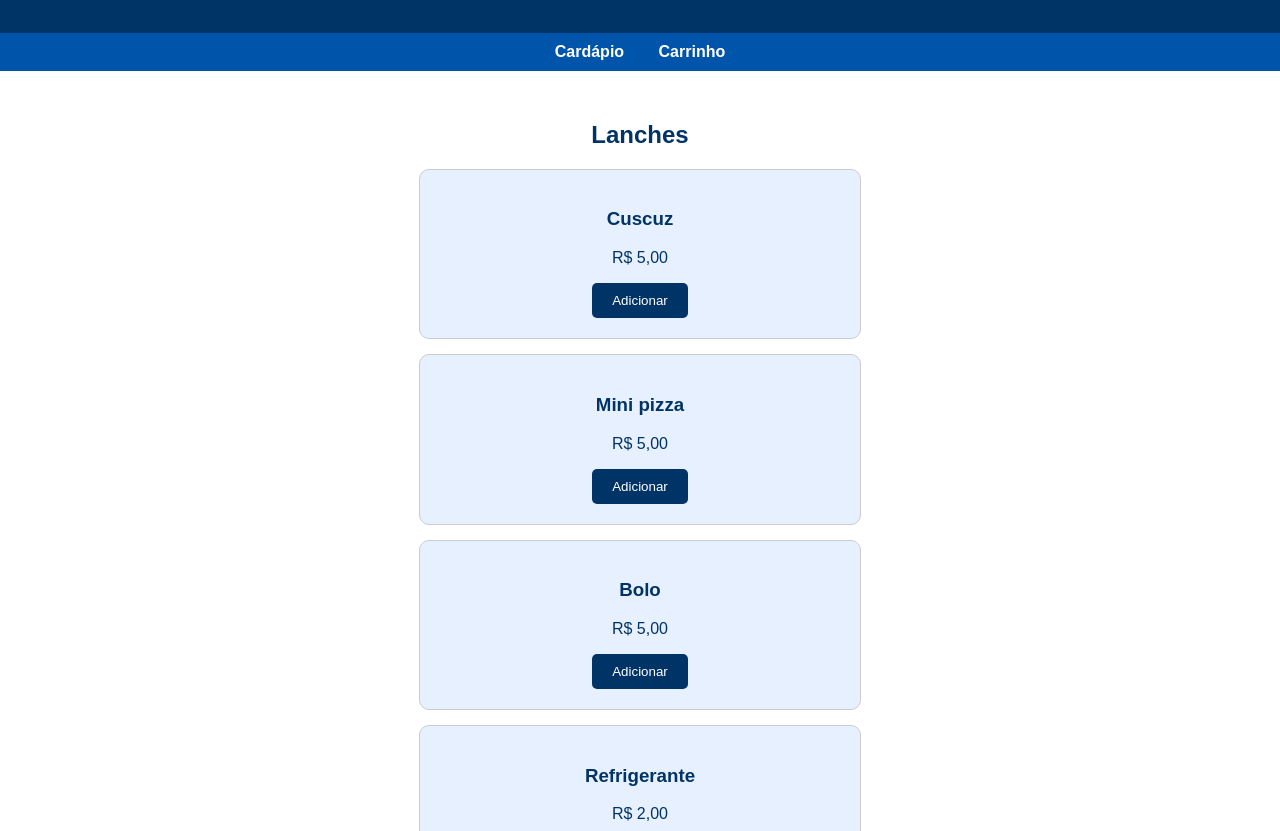
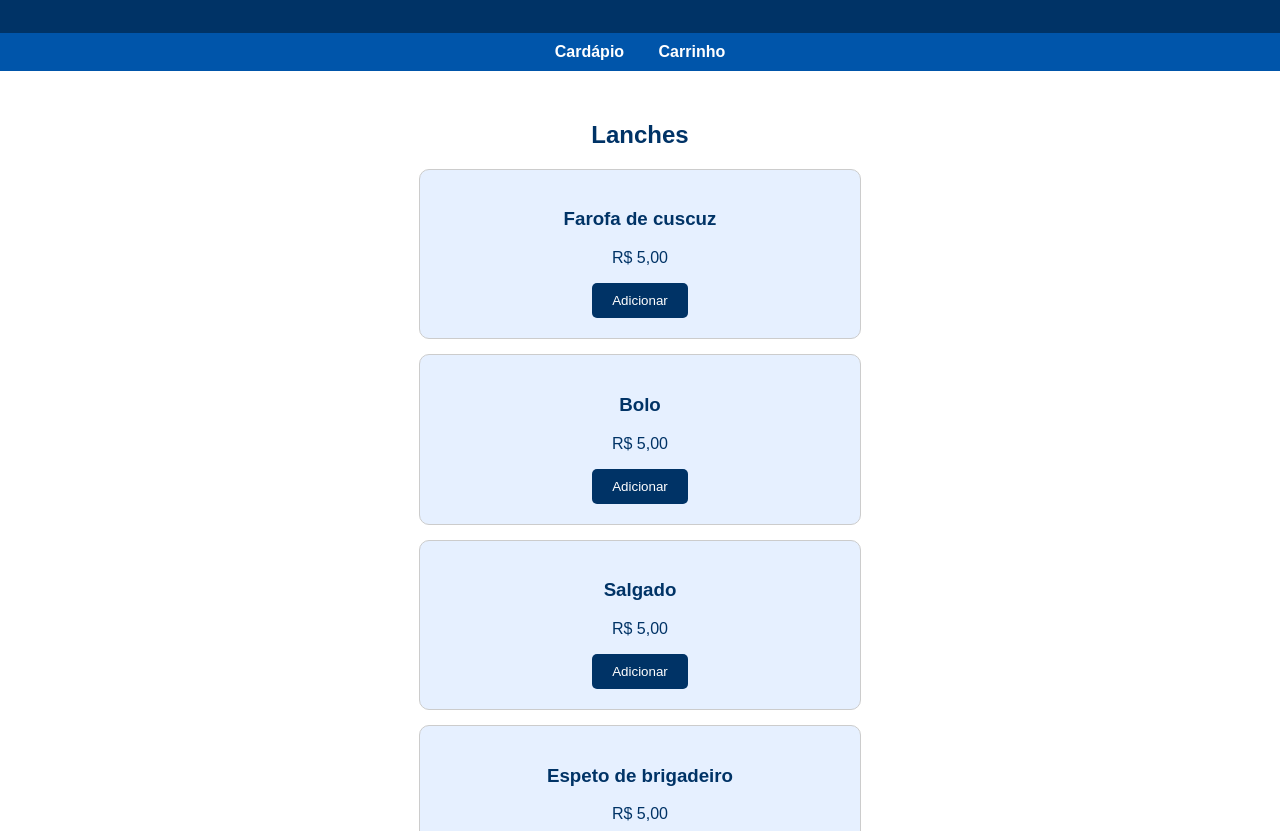
Before and after one commit to jp7crl/feirinha, a plain HTML site: page index.html in a window 1280 px wide. Shown: the part 121-952 px from the top of the page. Drawn offline with Linux system fonts and the light colour scheme.

Commit message:
Update index.html

```diff
--- a/index.html
+++ b/index.html
@@ -81,11 +81,12 @@
 
   <div class="container" id="cardapio">
     <h2>Lanches</h2>
-    <div class="card"><h3>Cuscuz</h3><p>R$ 5,00</p><button class="button" onclick="adicionar('Cuscuz', 5)">Adicionar</button></div>
-    <div class="card"><h3>Mini pizza</h3><p>R$ 5,00</p><button class="button" onclick="adicionar('Mini pizza', 5)">Adicionar</button></div>
+    <div class="card"><h3>Farofa de cuscuz</h3><p>R$ 5,00</p><button class="button" onclick="adicionar('Farofa de cuscuz', 5)">Adicionar</button></div>
     <div class="card"><h3>Bolo</h3><p>R$ 5,00</p><button class="button" onclick="adicionar('Bolo', 5)">Adicionar</button></div>
-    <div class="card"><h3>Refrigerante</h3><p>R$ 2,00</p><button class="button" onclick="adicionar('Refrigerante', 2)">Adicionar</button></div>
+    <div class="card"><h3>Salgado</h3><p>R$ 5,00</p><button class="button" onclick="adicionar('Salgado', 5)">Adicionar</button></div>
+    <div class="card"><h3>Espeto de brigadeiro</h3><p>R$ 5,00</p><button class="button" onclick="adicionar('Espeto de brigadeiro', 5)">Adicionar</button></div>
     <div class="card"><h3>Paçoca</h3><p>R$ 1,00</p><button class="button" onclick="adicionar('Paçoca', 1)">Adicionar</button></div>
+    <div class="card"><h3>Refri</h3><p>R$ 2,00</p><button class="button" onclick="adicionar('Refri', 2)">Adicionar</button></div>
   </div>
 
   <div class="container" id="carrinho">
```
